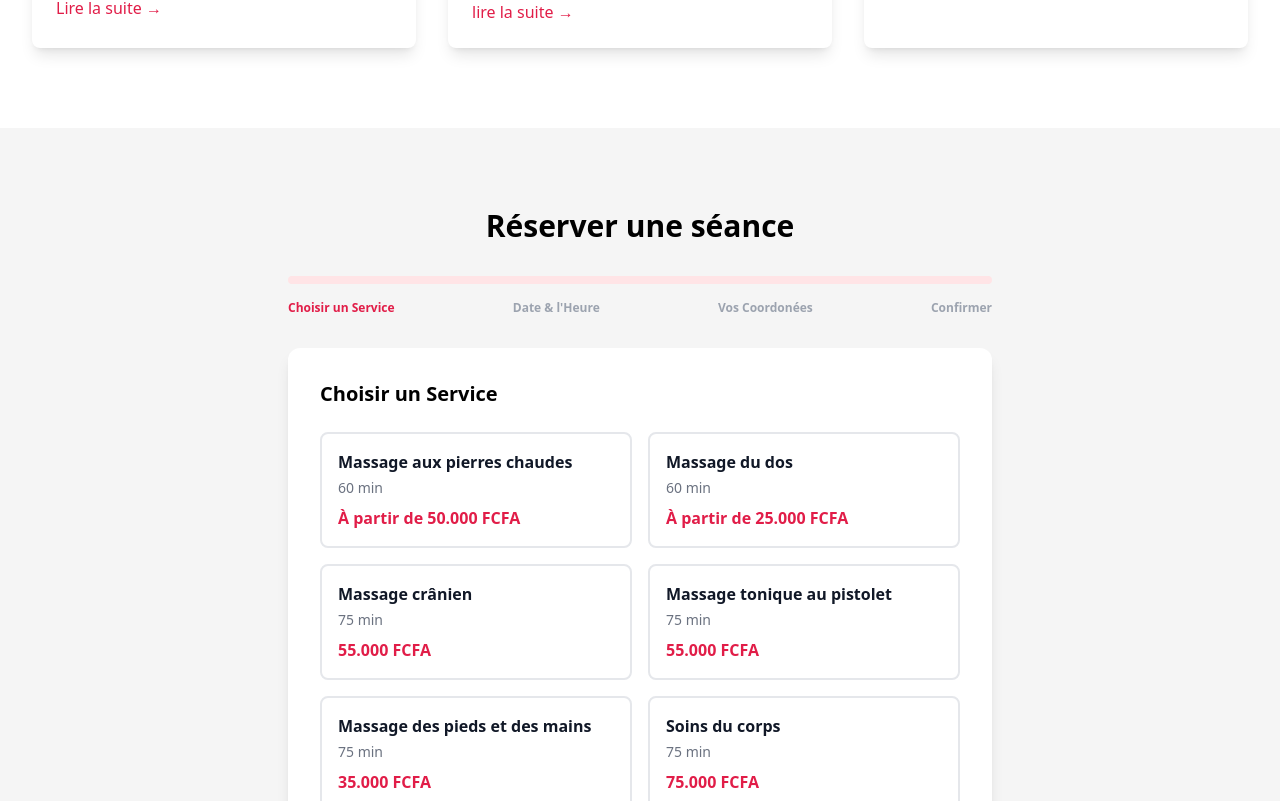
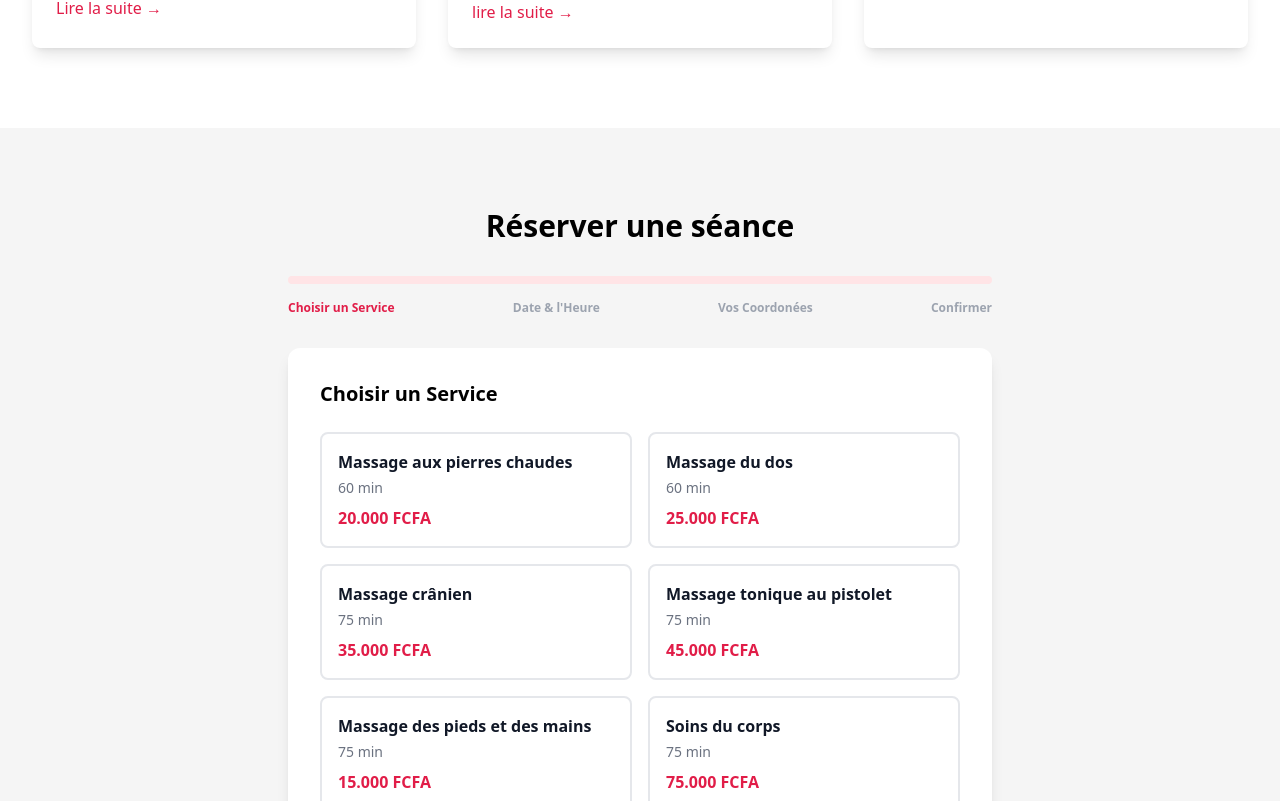
Before and after one commit to SamuelOdn/Safehaven.github.io, a React (Vite) app: page / in a window 1280 px wide. Shown: the part 2904-3705 px from the top of the page. Built offline with nearby package versions, Linux system fonts and the light colour scheme.

Commit message:
corrections2

```diff
--- a/src/App.tsx
+++ b/src/App.tsx
@@ -37,7 +37,7 @@ const services: MassageService[] = [
   {
     name: "Massage aux pierres chaudes",
     description: "Combine la chaleur apaisante des pierres volcaniques avec des techniques de massage pour détendre en profondeur les muscles et calmer l'esprit. Idéal pour soulager les tensions et favoriser la circulation, ce soin offre une relaxation intense et un bien-être durable.",
-    price: "À partir de 50.000 FCFA",
+    price: "20.000 FCFA",
     duration: "60 min",
     image: pierres,
     color: "rose",
@@ -45,7 +45,7 @@ const services: MassageService[] = [
   {
     name: "Massage du dos",
     description: "Offrez à votre dos une véritable pause avec notre massage relaxant. Idéal pour soulager les tensions musculaires, améliorer la circulation et réduire le stress, ce soin ciblé procure un profond bien-être et une détente immédiate.",
-    price: "À partir de 25.000 FCFA",
+    price: "25.000 FCFA",
     duration: "60 min",
     image: dos,
     color: "blue",
@@ -53,7 +53,7 @@ const services: MassageService[] = [
   {
     name: "Massage crânien",
     description: "Une expérience apaisante qui aide à libérer les tensions accumulées dans le cuir chevelu, le visage et le cou. Ce soin relaxant favorise la circulation sanguine, réduit le stress et procure une sensation de légèreté et de bien-être.",
-    price: "55.000 FCFA",
+    price: "35.000 FCFA",
     duration: "75 min",
     image: crane,
     color: "emerald",
@@ -61,7 +61,7 @@ const services: MassageService[] = [
   {
     name: "Massage tonique au pistolet",
     description: "Utilise des vibrations puissantes pour dénouer les tensions musculaires et stimuler la circulation. Idéal pour les muscles endoloris après l'effort ou pour revitaliser le corps, ce soin énergisant offre une sensation immédiate de légèreté et de bien-être.",
-    price: "55.000 FCFA",
+    price: "45.000 FCFA",
     duration: "75 min",
     image: pieds,
     color: "emerald",
@@ -69,7 +69,7 @@ const services: MassageService[] = [
   {
     name: "Massage des pieds et des mains",
     description: "Procure une détente totale en ciblant des zones réflexes clés. Ce soin relaxant soulage les tensions, stimule la circulation et offre un moment de bien-être profond pour vos pieds et vos mains, souvent mis à l'épreuve au quotidien.",
-    price: "35.000 FCFA",
+    price: "15.000 FCFA",
     duration: "75 min",
     image: pied,
     color: "emerald",
```
